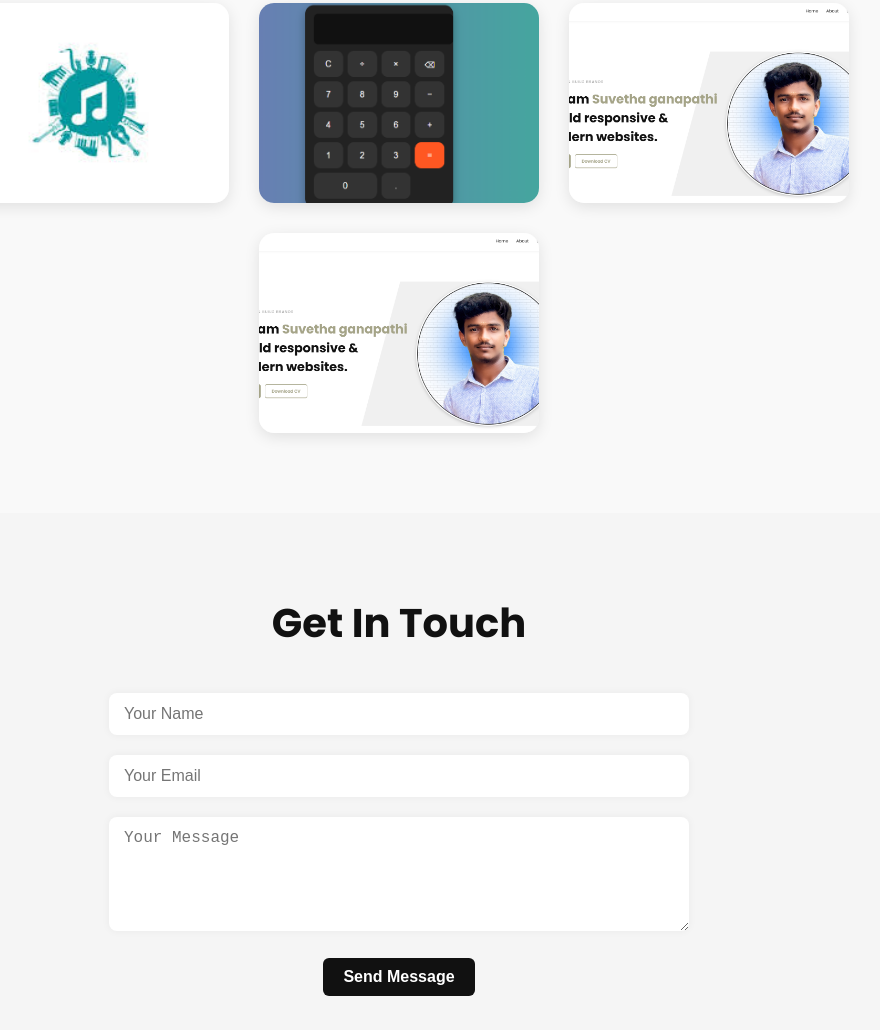
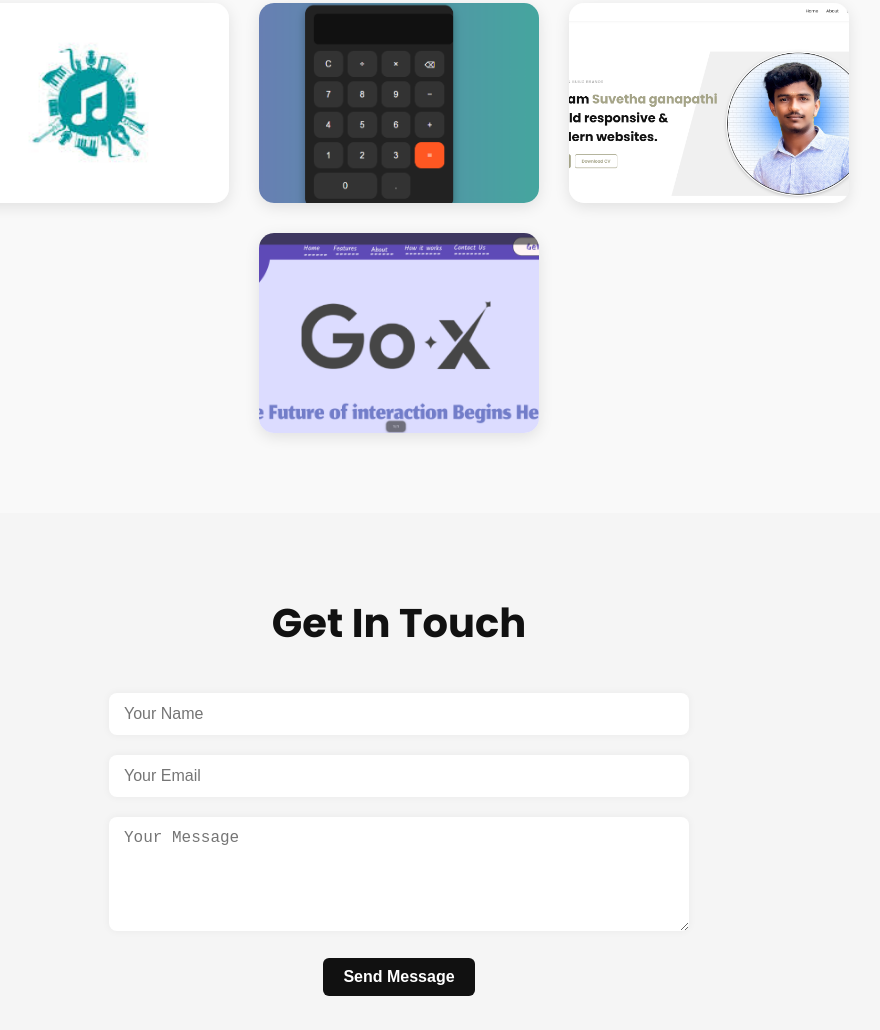
Before and after one commit to suvethaganapathi8754/my-portfolio, a plain HTML site: page index.html in a window 1280 px wide. Shown: the part 2830-3860 px from the top of the page, without its empty margins (241-1121 px from the left). Drawn offline with nearby package versions, Linux system fonts and the light colour scheme.

Commit message:
Update index.html

```diff
--- a/index.html
+++ b/index.html
@@ -200,7 +200,7 @@
                     </div>
                 </div>
                 <div class="project-card">
-                    <img src="Screenshot (64).png" alt="Project 3" />
+                    <img src="Screenshot 2025-09-04 115444.png" alt="Project 3" />
                     <div class="project-info">
                         <h3>Go-X  Interview Assesment</h3>
                         <p>Figma</p>
```
